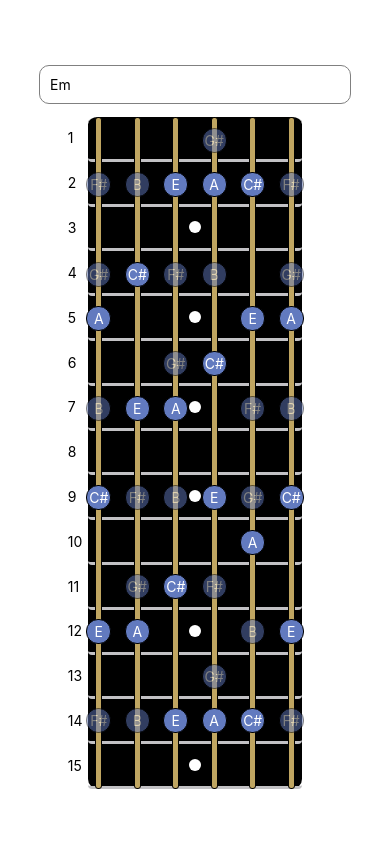
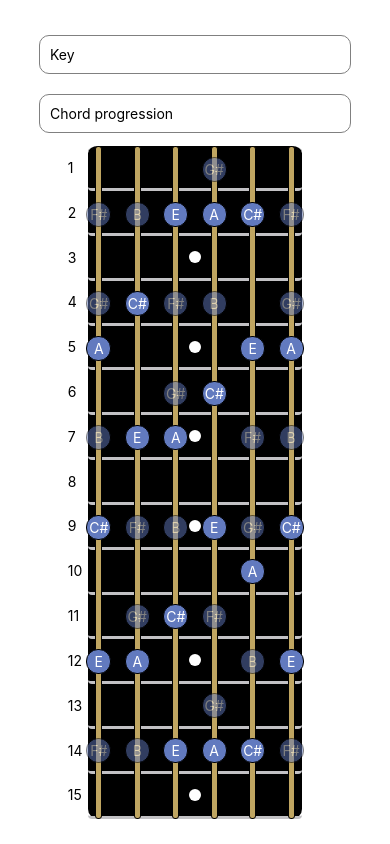
Before and after one commit to jacehalvorson/melody_spark, a React Native app: screen / in a window 390 px wide. Built offline with nearby package versions, Linux system fonts and the light colour scheme.

Commit message:
Key input

```diff
--- a/App.js
+++ b/App.js
@@ -21,11 +21,16 @@ export default function App( ) {
     <View style={styles.container}>
       <TextInput
         style={styles.input}
-        placeholder='Em'
-        maxLength={5}
+        placeholder='Key'
+        maxLength={2}
+        onChangeText={ ( value ) => { setKey( value ); highlightedNotes.reset( ); scaleNotes.reset( ) } } />
+      <TextInput
+        style={styles.input}
+        placeholder='Chord progression'
+        maxLength={12}
         onChangeText={ ( value ) => { setChord( value ); highlightedNotes.reset( ); scaleNotes.reset( ) } } />
-        <Guitar notesDisplayed={highlightedNotes.getNoteMap( )}
-                scaleNotes={scaleNotes.getNoteMap( )} />
+      <Guitar notesDisplayed={highlightedNotes.getNoteMap( )}
+              scaleNotes={scaleNotes.getNoteMap( )} />
     </View>
   );
 }
```
